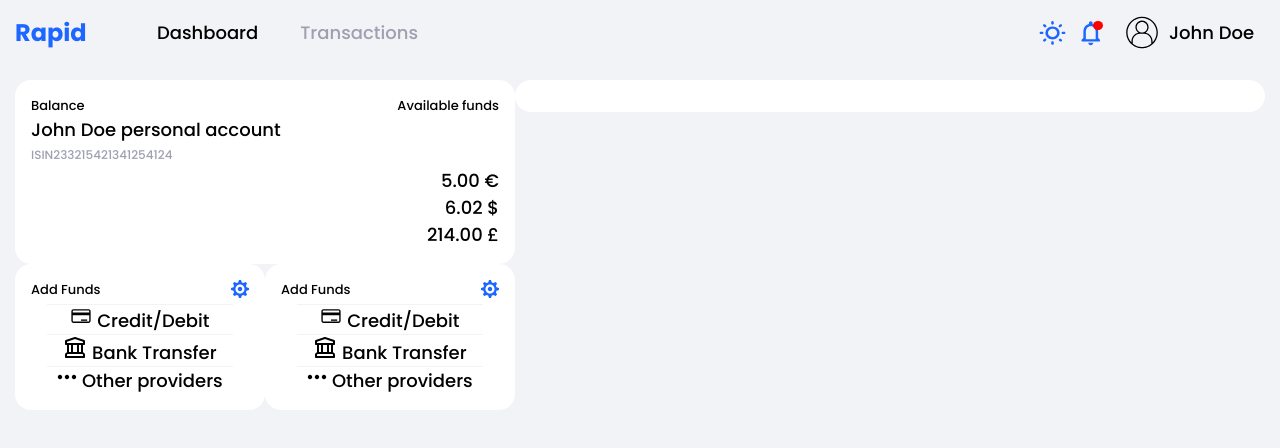
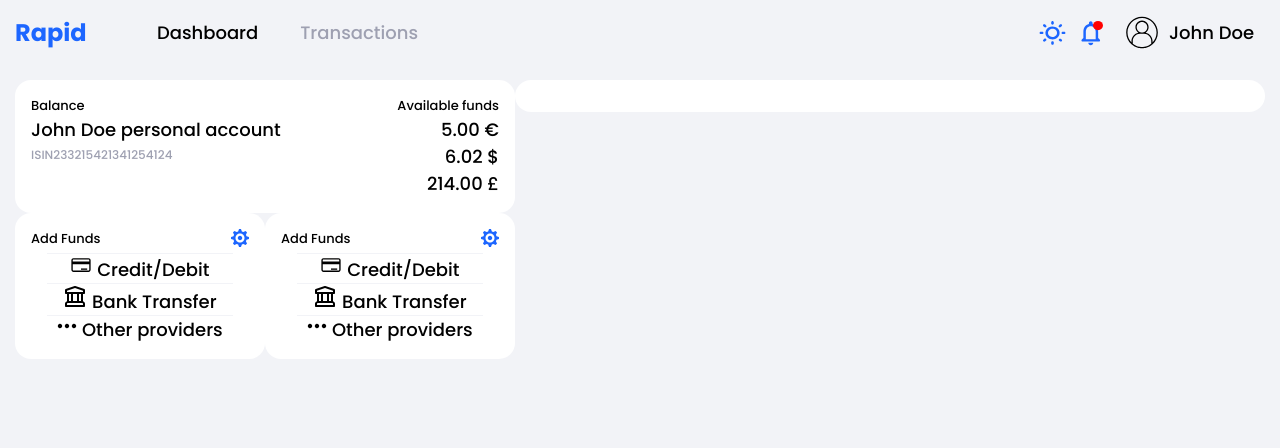
Before and after one commit to LeonKaarneem/rapid, a React (Create React App) app: page /dashboard in a window 1280 px wide. Shown: the top 448 px of the page. Built offline with nearby package versions, Linux system fonts and the light colour scheme.

Commit message:
accDetailsCard css

```diff
--- a/src/components/accountDetailsCard.css
+++ b/src/components/accountDetailsCard.css
@@ -1,4 +1,4 @@
-.content {
+.contentAccDetails {
     display: flex;
     justify-content: space-between;
 }
--- a/src/components/accountDetailsCard.js
+++ b/src/components/accountDetailsCard.js
@@ -12,7 +12,7 @@ const Content = (props) => {
     let availableFundsArray = JSON.parse(props.availableFunds);
 
     return(
-        <div className={"content"}>
+        <div className={"contentAccDetails"}>
             <div className={"contentLeftColumn"}>
                 <span className={"accountName"}>{props.accountName}</span>
                 <span className={"accountNumber"}>{props.accountNumber}</span>
```
